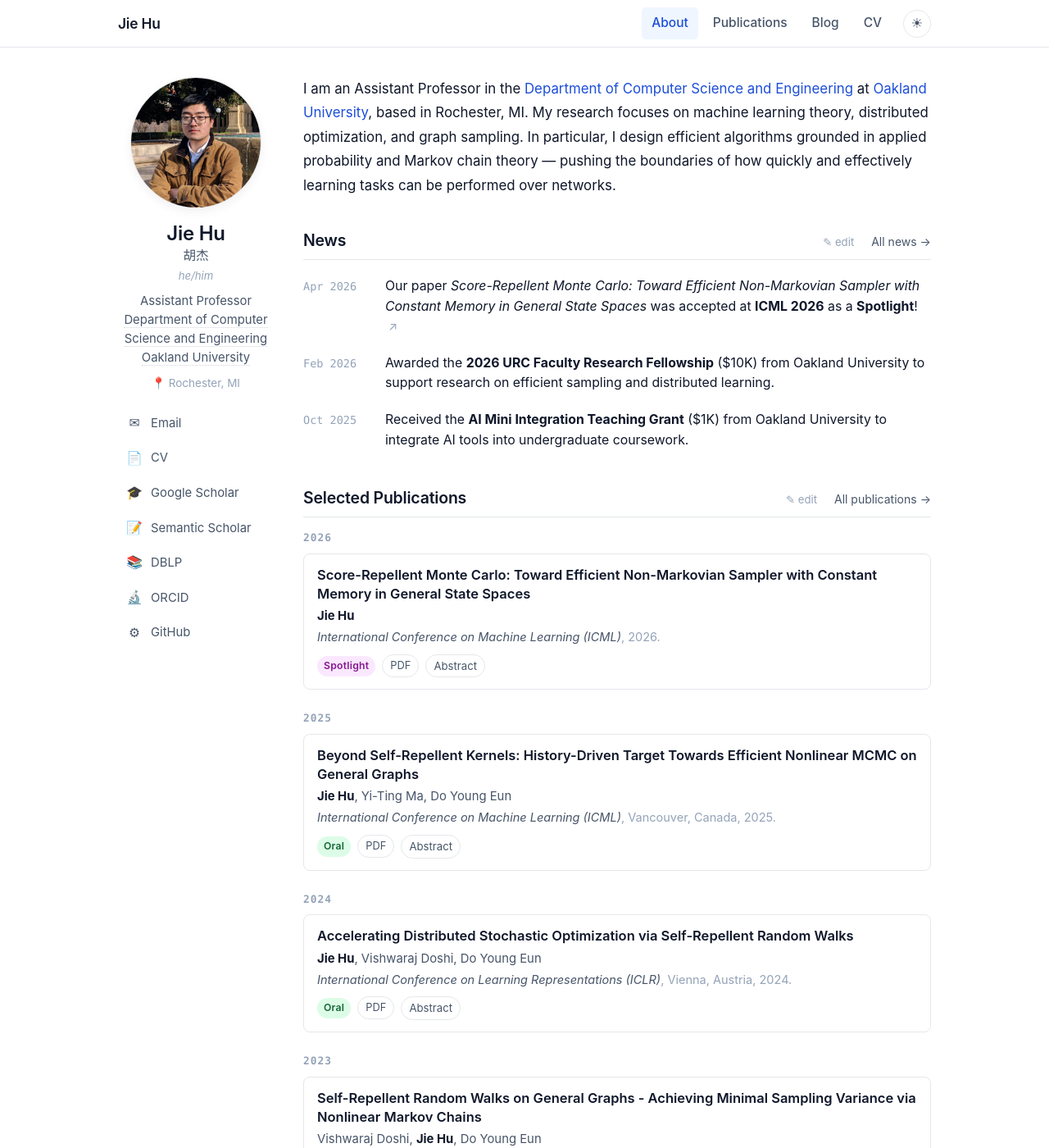
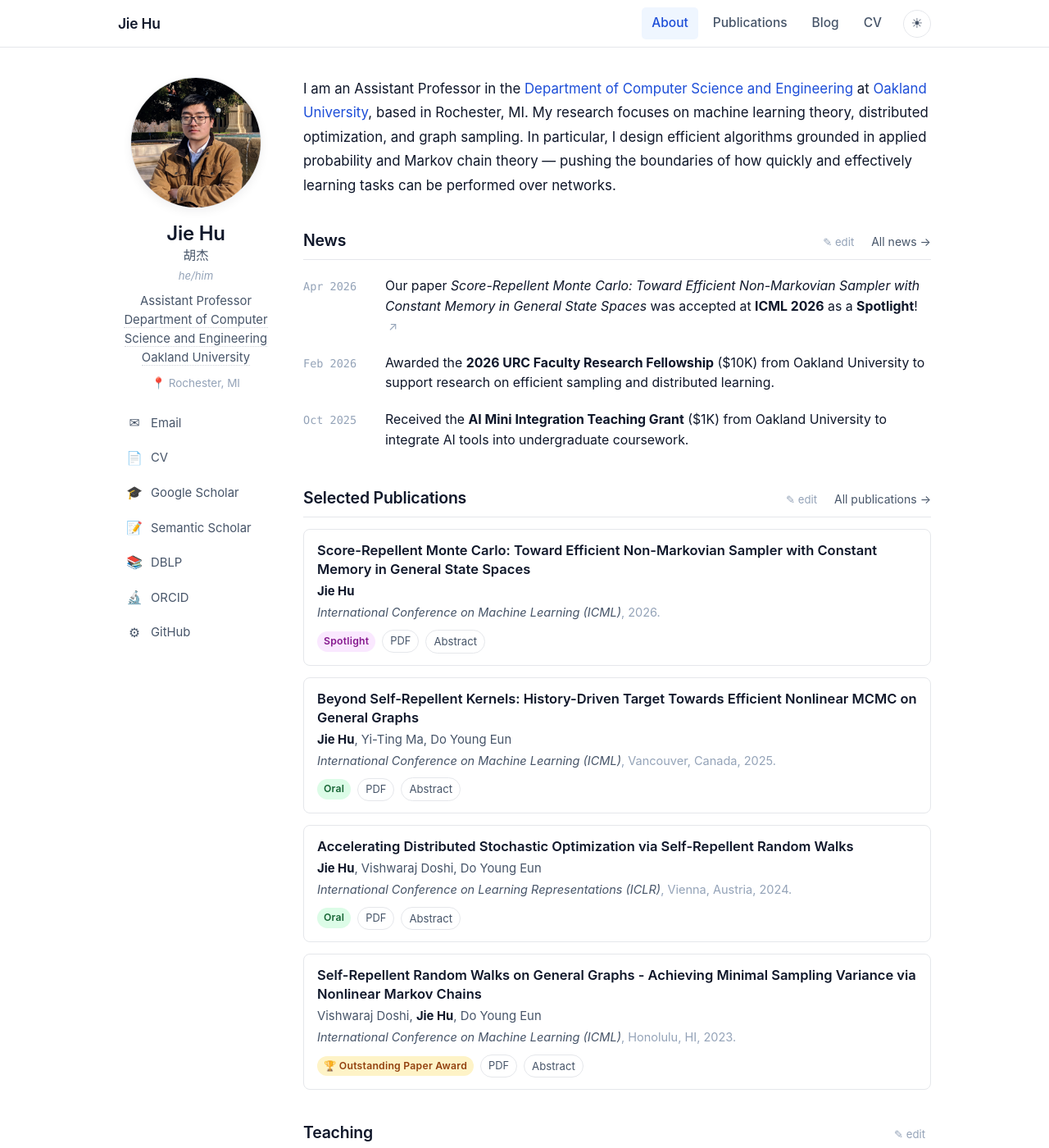
Before and after one commit to jiehu-research/jiehu-research.github.io, a Jekyll site: the page built from index.md, in a window 1280 px wide and 1400 px high. Shown: the whole window at 82% size. Built offline with Jekyll 4.4.1, drawn with Linux system fonts in a browser that asks for light colours.

Commit message:
improve homepage style

```diff
--- a/_data/news.yml
+++ b/_data/news.yml
@@ -36,6 +36,6 @@
 - date: "Jul 2025"
   sort: "2025-07-14"
   text: "Attended **ICML 2025** in Vancouver and gave an *oral presentation* on our paper *History-Driven Target for Nonlinear MCMC*."
-  link: "https://icml.cc/virtual/2025/poster/0yzOEMbShU"
+  link: "https://icml.cc/virtual/2025/oral/47270"
 
 # ---- Add new entries above this line ----
--- a/index.md
+++ b/index.md
@@ -91,18 +91,12 @@ math: true
       </span>
     </div>
 
-    {% assign featured = site.data.publications | where: "featured", true %}
-    {% assign featured_by_year = featured | group_by: "year" | sort: "name" | reverse %}
-    {% for year_group in featured_by_year %}
-      <div class="pub-year-group">
-        <div class="pub-year-label">{{ year_group.name }}</div>
-        <ul class="pub-list">
-          {% for pub in year_group.items %}
-            {% include publication.html pub=pub %}
-          {% endfor %}
-        </ul>
-      </div>
-    {% endfor %}
+    {% assign featured = site.data.publications | where: "featured", true | sort: "year" | reverse %}
+    <ul class="pub-list">
+      {% for pub in featured %}
+        {% include publication.html pub=pub %}
+      {% endfor %}
+    </ul>
 
     <!-- Teaching -->
     <div class="section-header">
```
